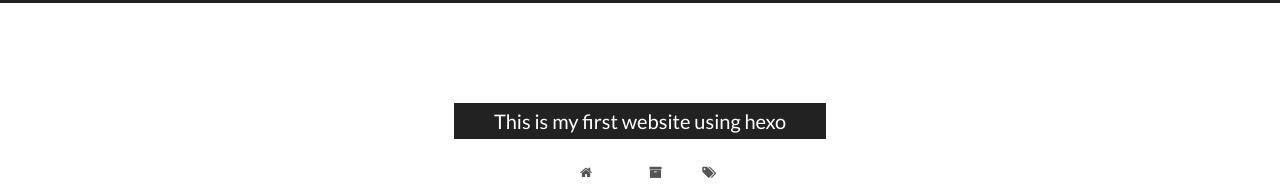
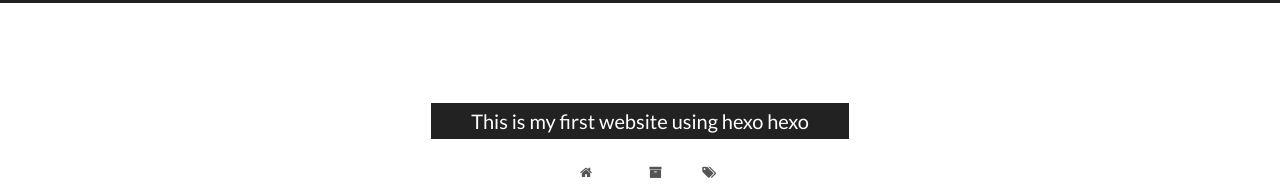
Before and after one commit to zhezhang007/zhezhang007.github.io, a plain HTML site: page index.html in a window 1280 px wide. Shown: the top 191 px of the page. Drawn offline with Linux system fonts and the light colour scheme; files that its build step writes are made by us from their sources; files whose address does not match are found by name.

Commit message:
Site updated: 2018-03-04 12:34:57

```diff
--- a/css/main.css
+++ b/css/main.css
@@ -1807,7 +1807,7 @@
   width: 4px;
   height: 4px;
   border-radius: 50%;
-  background: #ffff28;
+  background: #bd4508;
 }
 .links-of-blogroll {
   font-size: 13px;
--- a/index.html
+++ b/index.html
@@ -95,11 +95,11 @@
 
 
 <meta property="og:type" content="website">
-<meta property="og:title" content="This is my first website using hexo">
+<meta property="og:title" content="This is my first website using hexo hexo">
 <meta property="og:url" content="https://zhezhang007.github.io/mywebsite/index.html">
-<meta property="og:site_name" content="This is my first website using hexo">
+<meta property="og:site_name" content="This is my first website using hexo hexo">
 <meta name="twitter:card" content="summary">
-<meta name="twitter:title" content="This is my first website using hexo">
+<meta name="twitter:title" content="This is my first website using hexo hexo">
 
 
 
@@ -134,7 +134,7 @@
 
 
 
-  <title>This is my first website using hexo</title>
+  <title>This is my first website using hexo hexo</title>
 
 
 
@@ -172,7 +172,7 @@
     <div class="custom-logo-site-title">
       <a href="/mywebsite/"  class="brand" rel="start">
         <span class="logo-line-before"><i></i></span>
-        <span class="site-title">This is my first website using hexo</span>
+        <span class="site-title">This is my first website using hexo hexo</span>
         <span class="logo-line-after"><i></i></span>
       </a>
     </div>
@@ -268,7 +268,7 @@
     </span>
 
     <span hidden itemprop="publisher" itemscope itemtype="http://schema.org/Organization">
-      <meta itemprop="name" content="This is my first website using hexo">
+      <meta itemprop="name" content="This is my first website using hexo hexo">
     </span>
 
 
```
Also changed, not shown: 2018/03/04/hello-world/index.html (+4 -4 lines), archives/2018/03/index.html (+5 -5 lines), archives/2018/index.html (+5 -5 lines), archives/index.html (+5 -5 lines).
